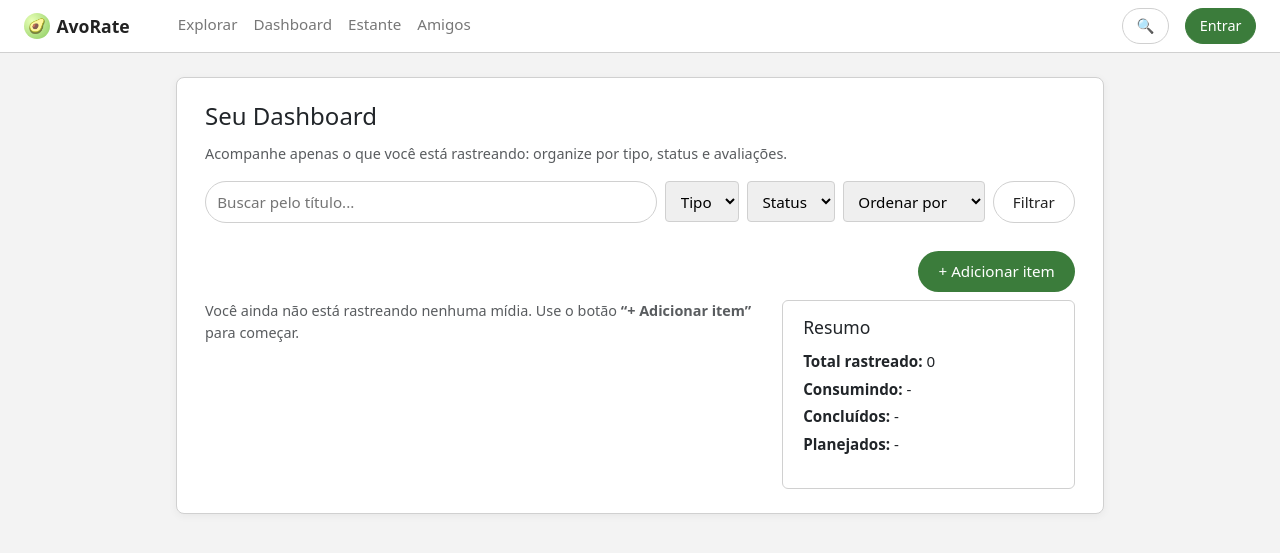
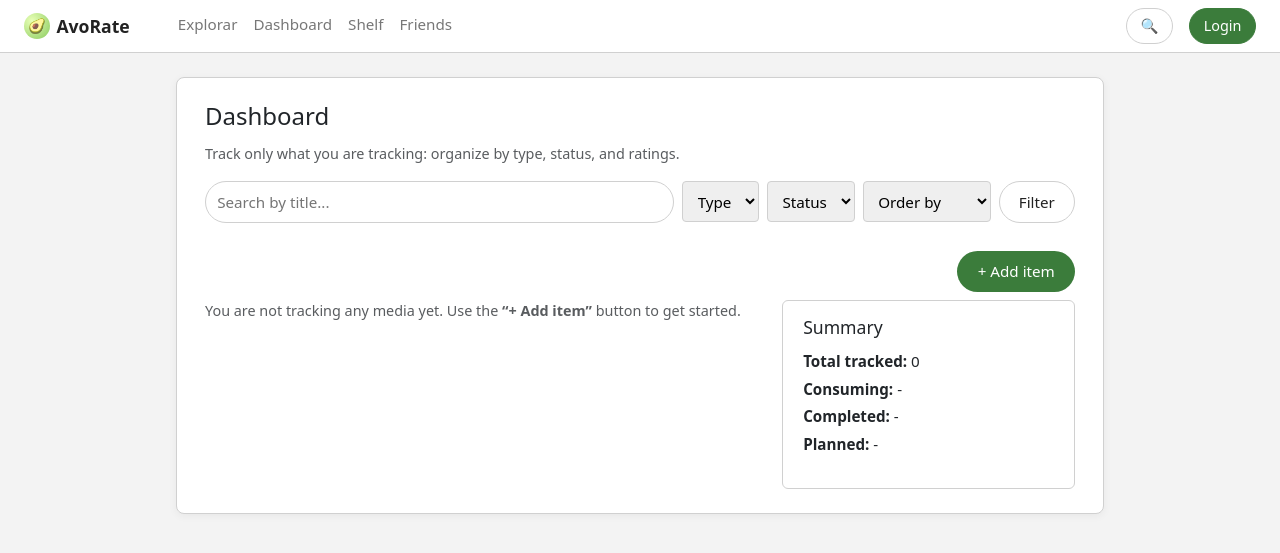
Before and after one commit to Igorl1/AvoRate, a Flask app: template client/templates/tracker/media_list.html in a window 1280 px wide. Shown: the top 553 px of the page. Run offline with Flask 3, Linux system fonts and the light colour scheme; the template is opened without the code that fills it, so the values that code supplies are empty.

Commit message:
media front end to english

```diff
--- a/client/templates/tracker/add_media.html
+++ b/client/templates/tracker/add_media.html
@@ -4,7 +4,7 @@
     {% include 'tracker/header.html' %}
     <title>
       AvoRate -
-      {% if item is defined %}Editar item{% else %}Adicionar item{% endif %}
+      {% if item is defined %}Edit item{% else %}Add item{% endif %}
     </title>
   </head>
   <body>
@@ -105,7 +105,7 @@
               class="btn-danger"
               onclick="alert('backend: ligar depois com rota de exclusão')"
             >
-              Excluir
+              Remove item
             </button>
             {% endif %}
           </div>
--- a/client/templates/tracker/global_links.html
+++ b/client/templates/tracker/global_links.html
@@ -24,20 +24,20 @@
         href="{{ url_for('tracker.shelf') }}"
         class="nav-link {% if request.endpoint == 'tracker.shelf' %}active{% endif %}"
       >
-        Estante
+        Shelf
       </a>
 
       <a
         href="{{ url_for('tracker.friends') }}"
         class="nav-link {% if request.endpoint == 'tracker.friends' %}active{% endif %}"
       >
-        Amigos
+        Friends
       </a>
     </nav>
   </div>
 
   <div class="topbar-right">
-    <button class="icon-button" type="button" aria-label="Pesquisar">
+    <button class="icon-button" type="button" aria-label="Search">
       🔍
     </button>
 
@@ -54,7 +54,7 @@
       </span>
     </a>
     {% else %}
-    <a href="{{ url_for('auth.login') }}" class="primary-link">Entrar</a>
+    <a href="{{ url_for('auth.login') }}" class="primary-link">Login</a>
     {% endif %}
   </div>
 </header>
--- a/client/templates/tracker/media_list.html
+++ b/client/templates/tracker/media_list.html
@@ -2,32 +2,32 @@
 <html lang="pt-BR">
   <head>
     {% include 'tracker/header.html' %}
-    <title>AvoRate - Seu Dashboard</title>
+    <title>AvoRate - Dashboard</title>
   </head>
   <body>
     {% include 'tracker/global_links.html' %}
 
     <main class="page-container">
       <section class="card">
-        <h1 class="page-title">Seu Dashboard</h1>
+        <h1 class="page-title">Dashboard</h1>
         <p class="text-muted" style="margin-top: -0.5rem; margin-bottom: 1rem; font-size: 0.9rem">
-          Acompanhe apenas o que você está rastreando: organize por tipo, status e avaliações.
+          Track only what you are tracking: organize by type, status, and ratings.
         </p>
 
-        <!-- Filtros de busca / tipo / status / ordenação -->
+        <!-- Search / type / status / sorting filters -->
         <form class="media-search-bar" method="GET" action="">
           <div class="media-search-input">
             <input
               type="search"
               name="q"
-              placeholder="Buscar pelo título..."
+              placeholder="Search by title..."
               value="{{ request.args.get('q', '') if request is defined else '' }}"
             />
           </div>
 
           <div class="form-field" style="max-width: 160px">
             <select name="media_type">
-              <option value="">Tipo</option>
+              <option value="">Type</option>
               {% for value, label in media_types %}
               <option
                 value="{{ value }}"
@@ -55,41 +55,41 @@
 
           <div class="form-field" style="max-width: 180px">
             <select name="order_by">
-              <option value="">Ordenar por</option>
+              <option value="">Order by</option>
               <option
                 value="created_at"
                 {% if request is defined and request.args.get('order_by') == 'created_at' %}selected{% endif %}
               >
-                Mais recentes
+                Most recent
               </option>
               <option
                 value="rating"
                 {% if request is defined and request.args.get('order_by') == 'rating' %}selected{% endif %}
               >
-                Nota
+                Rating
               </option>
               <option
                 value="title"
                 {% if request is defined and request.args.get('order_by') == 'title' %}selected{% endif %}
               >
-                Título (A–Z)
+                Title (A–Z)
               </option>
             </select>
           </div>
 
-          <button type="submit" class="btn-secondary">Filtrar</button>
+          <button type="submit" class="btn-secondary">Filter</button>
         </form>
 
         <div class="spacer-sm"></div>
 
         <div style="display: flex; justify-content: flex-end; margin-bottom: 0.5rem">
           <a href="{{ url_for('tracker.add_media') }}" class="btn-primary" style="text-decoration: none">
-            + Adicionar item
+            + Add item
           </a>
         </div>
 
         <div class="media-layout">
-          <!-- Coluna esquerda: lista de itens rastreados -->
+          <!-- Left column: tracked items list -->
           <div>
             <div class="media-list">
               {% if items is defined and items %}
@@ -112,10 +112,10 @@
                   </div>
 
                   <div class="media-rating-row">
-                    <span class="text-muted">Nota:</span>
+                    <span class="text-muted">Rating:</span>
                     {% if item.rating is not none %}
                     <span class="avo-row">
-                      {# converte nota 0–10 em avocados #}
+                      {# convert rating 0–10 into avocados #}
                       {% set full = (item.rating or 0) // 2 %}
                       {% for _ in range(full) %}
                       <span class="avo">🥑</span>
@@ -123,7 +123,7 @@
                       <span style="margin-left: 0.25rem">{{ item.rating }}/10</span>
                     </span>
                     {% else %}
-                    <span class="text-muted">sem avaliação</span>
+                    <span class="text-muted">no rating</span>
                     {% endif %}
                   </div>
 
@@ -138,10 +138,10 @@
 
                   <div class="form-actions" style="margin-top: 0.6rem">
                     <a href="{{ url_for('tracker.edit_media', media_id=item.id) }}" class="btn-secondary" style="text-decoration: none">
-                      Editar
+                      Edit
                     </a>
                     <a href="{{ url_for('tracker.delete_media', media_id=item.id) }}" class="btn-danger" style="text-decoration: none">
-                      Excluir
+                      Delete
                     </a>
                   </div>
                 </div>
@@ -149,32 +149,32 @@
               {% endfor %}
               {% else %}
               <p class="text-muted" style="font-size: 0.9rem">
-                Você ainda não está rastreando nenhuma mídia.
-                Use o botão <strong>“+ Adicionar item”</strong> para começar.
+                You are not tracking any media yet.
+                Use the <strong>“+ Add item”</strong> button to get started.
               </p>
               {% endif %}
             </div>
           </div>
 
-          <!-- Coluna direita: resumo simples -->
+          <!-- Right column: simple summary -->
           <aside class="media-sort-card">
-            <h2 class="section-title">Resumo</h2>
+            <h2 class="section-title">Summary</h2>
 
             <ul>
               <li>
-                <strong>Total rastreado:</strong>
+                <strong>Total tracked:</strong>
                 {{ stats.total if stats is defined and stats.total is not none else (items|length if items is defined else 0) }}
               </li>
               <li>
-                <strong>Consumindo:</strong>
+                <strong>Consuming:</strong>
                 {{ stats.consuming if stats is defined and stats.consuming is not none else '-' }}
               </li>
               <li>
-                <strong>Concluídos:</strong>
+                <strong>Completed:</strong>
                 {{ stats.completed if stats is defined and stats.completed is not none else '-' }}
               </li>
               <li>
-                <strong>Planejados:</strong>
+                <strong>Planned:</strong>
                 {{ stats.planned if stats is defined and stats.planned is not none else '-' }}
               </li>
             </ul>
```
Also changed, not shown: client/templates/tracker/explore.html (+17 -19 lines), client/templates/tracker/friends.html (+10 -10 lines), client/templates/tracker/media_review.html (+11 -11 lines), client/templates/tracker/shelf.html (+4 -4 lines).
